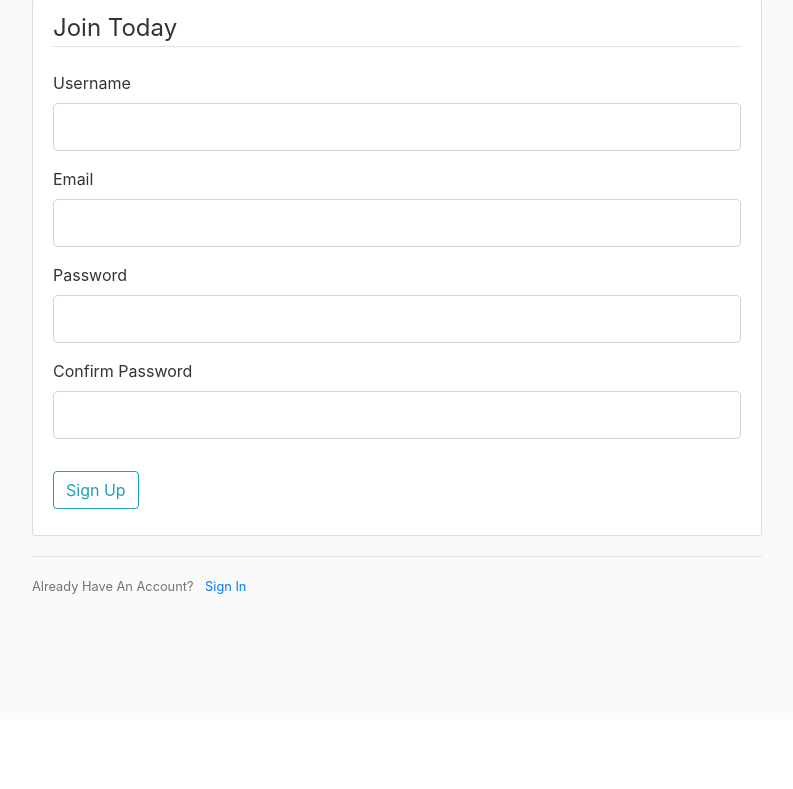
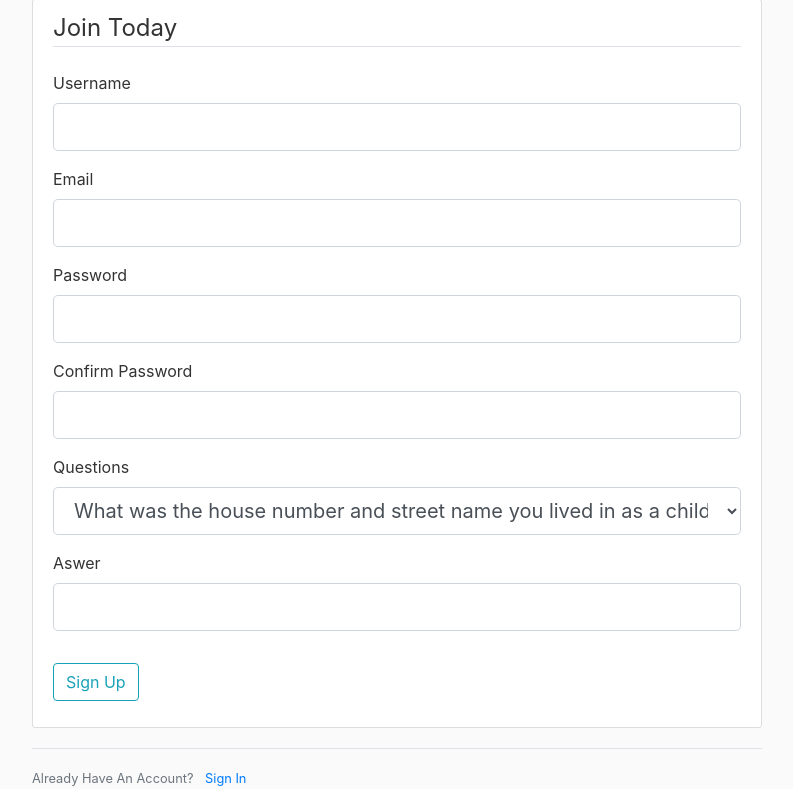
Before and after one commit to livun/photomind_2, a Flask app: page /register in a window 1280 px wide. Shown: the part 81-870 px from the top of the page, without its empty margins (243-1036 px from the left). Before the commit the page ends 675 px from the top, so only its background shows below. Run offline with Flask 2, Linux system fonts and the light colour scheme; parts of the project's set-up code (start-up, migrations or seed data) failed here and were passed over; some libraries are stand-ins or nearby versions.

Commit message:
endinger

```diff
--- a/photomind/photomind/main/routes.py
+++ b/photomind/photomind/main/routes.py
@@ -1,4 +1,4 @@
-from flask import render_template, request, Blueprint
+from flask import render_template, request, Blueprint, session
 from photomind.models import Post
 
 main = Blueprint('main', __name__)
@@ -7,6 +7,7 @@ main = Blueprint('main', __name__)
 @main.route("/")
 @main.route("/home")
 def home():
+    session['attempt'] = 5
     page = request.args.get('page', 1, type=int)
     posts = Post.query.order_by(Post.date_posted.desc()).paginate(page=page, per_page=5)
     return render_template('home.html', posts=posts)
--- a/photomind/photomind/models.py
+++ b/photomind/photomind/models.py
@@ -15,6 +15,8 @@ class User(db.Model, UserMixin):
     username = db.Column(db.String(20), unique=True, nullable=False)
     email = db.Column(db.String(120), unique=True, nullable=False)
     image_file = db.Column(db.String(20), nullable=False, default='default.jpg')
+    question = db.Column(db.Integer, nullable=False)
+    answer = db.Column(db.String(30), nullable=False)
     password = db.Column(db.String(60), nullable=False)
     posts = db.relationship('Post', backref='author', lazy=True)
 
--- a/photomind/photomind/templates/register.html
+++ b/photomind/photomind/templates/register.html
@@ -58,6 +58,32 @@
                         {{ form.confirm_password(class="form-control form-control-lg") }}
                     {% endif %}
                 </div>
+                <div class="form-group">
+                    {{ form.question.label(class="form-control-label") }}
+                    {% if form.question.errors %}
+                        {{ form.question(class="form-control form-control-lg is-invalid") }}
+                        <div class="invalid-feedback">
+                            {% for error in form.question.errors %}
+                                <span>{{ error }}</span>
+                            {% endfor %}
+                        </div>
+                    {% else %}
+                        {{ form.question(class="form-control form-control-lg") }}
+                    {% endif %}
+                </div>
+                <div class="form-group">
+                    {{ form.answer.label(class="form-control-label") }}
+                    {% if form.answer.errors %}
+                        {{ form.answer(class="form-control form-control-lg is-invalid") }}
+                        <div class="invalid-feedback">
+                            {% for error in form.answer.errors %}
+                                <span>{{ error }}</span>
+                            {% endfor %}
+                        </div>
+                    {% else %}
+                        {{ form.answer(class="form-control form-control-lg") }}
+                    {% endif %}
+                </div>
             </fieldset>
             <div class="form-group">
                 {{ form.submit(class="btn btn-outline-info") }}
--- a/photomind/photomind/users/forms.py
+++ b/photomind/photomind/users/forms.py
@@ -1,6 +1,6 @@
 from flask_wtf import FlaskForm
 from flask_wtf.file import FileField, FileAllowed
-from wtforms import StringField, PasswordField, SubmitField, BooleanField
+from wtforms import StringField, PasswordField, SubmitField, BooleanField, SelectField
 from wtforms.validators import DataRequired, Length, Email, EqualTo, ValidationError
 from flask_login import current_user
 from photomind.models import User
@@ -14,6 +14,11 @@ class RegistrationForm(FlaskForm):
     password = PasswordField('Password', validators=[DataRequired()])
     confirm_password = PasswordField('Confirm Password',
                                      validators=[DataRequired(), EqualTo('password')])
+    question = SelectField('Questions', choices = ["What was the house number and street name you lived in as a child?",
+            "What were the last four digits of your childhood telephone number?",
+            "What primary school did you attend?", "In what town or city was your first full time job?",
+            "What is the middle name of your oldest child?"], validators=[DataRequired()])
+    answer = StringField('Aswer', validators=[DataRequired()])
     submit = SubmitField('Sign Up')
 
     def validate_username(self, username):
@@ -72,3 +77,17 @@ class ResetPasswordForm(FlaskForm):
     confirm_password = PasswordField('Confirm Password',
                                      validators=[DataRequired(), EqualTo('password')])
     submit = SubmitField('Reset Password')
+
+
+class NewPasswordForm(FlaskForm):
+    email = StringField('Email',
+                    validators=[DataRequired(), Email()])
+    question = SelectField('Questions', choices = ["What was the house number and street name you lived in as a child?",
+                "What were the last four digits of your childhood telephone number?",
+                "What primary school did you attend?", "In what town or city was your first full time job?"
+                "What is the middle name of your oldest child?"], validators=[DataRequired()])
+    answer = PasswordField('Aswer', validators=[DataRequired()])
+    password = PasswordField('Password', validators=[DataRequired()])
+    confirm_password = StringField('Confirm Password',
+                                     validators=[DataRequired(), EqualTo('password')])
+    submit = SubmitField('Reset Password')
--- a/photomind/photomind/users/routes.py
+++ b/photomind/photomind/users/routes.py
@@ -6,6 +6,7 @@ from photomind.users.forms import (RegistrationForm, LoginForm, UpdateAccountFor
                                    RequestResetForm, ResetPasswordForm)
 from photomind.users.utils import save_picture, send_reset_email
 from datetime import timedelta
+from photomind.main.routes import session
 
 users = Blueprint('users', __name__)
 
@@ -30,14 +31,27 @@ def login():
     if current_user.is_authenticated:
         return redirect(url_for('main.home'))
     form = LoginForm()
+    attempt= session.get('attempt')
     if form.validate_on_submit():
         user = User.query.filter_by(email=form.email.data).first()
-        if user and bcrypt.check_password_hash(user.password, form.password.data):
+        if attempt <= 0:
+            flash('You have used your limited attemts to login.')
+            session.permanent = False
+            return redirect(url_for('main.home'))
+        elif user and bcrypt.check_password_hash(user.password, form.password.data):
             login_user(user, remember=form.remember.data)
             next_page = request.args.get('next')
             return redirect(next_page) if next_page else redirect(url_for('main.home'))
+        attempt -= 1
+        session['attempt']=attempt
+        print(attempt,flush=True)
+        if attempt==1:
+            client_ip= session.get('client_ip')
+            flash('This is your last attempt, %s will be blocked for 24hr, Attempt %d of 5'  % (client_ip,attempt), 'error')
         else:
-            flash('Login Unsuccessful. Please check email and password', 'danger')
+            flash('Login Unsuccessful. Please check email and password, Attempts %d of 5'  % attempt, 'error')
+        #else:
+            #flash('Login Unsuccessful. Please check email and password', 'danger')
         session.permanent = True
     return render_template('login.html', title='Login', form=form)
 
```
Also changed, not shown: photomind/photomind/templates/newpassword.html (added, +8 -0 lines).
